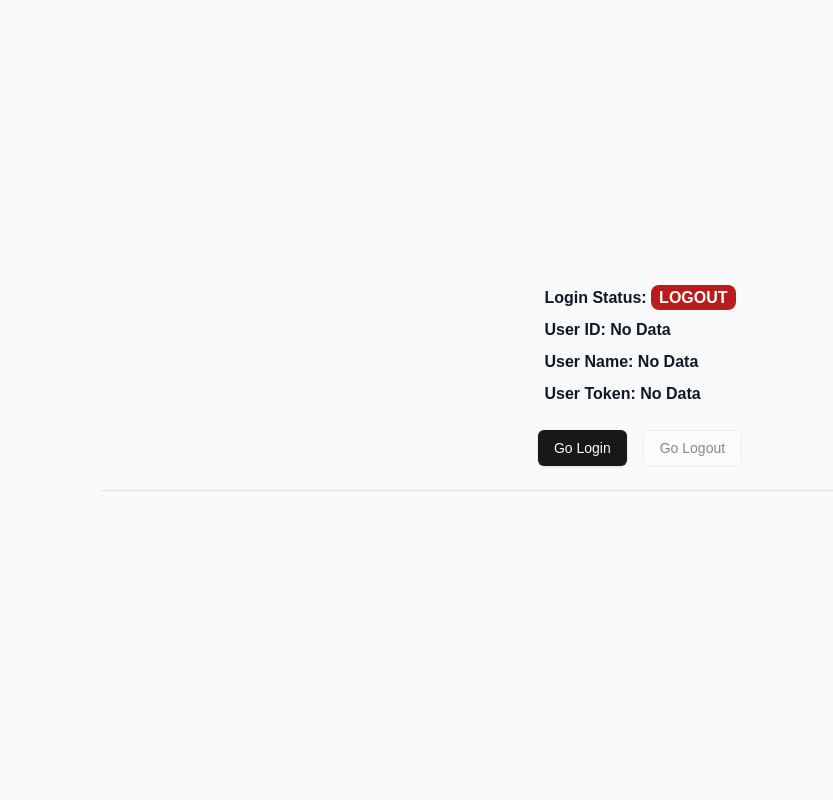
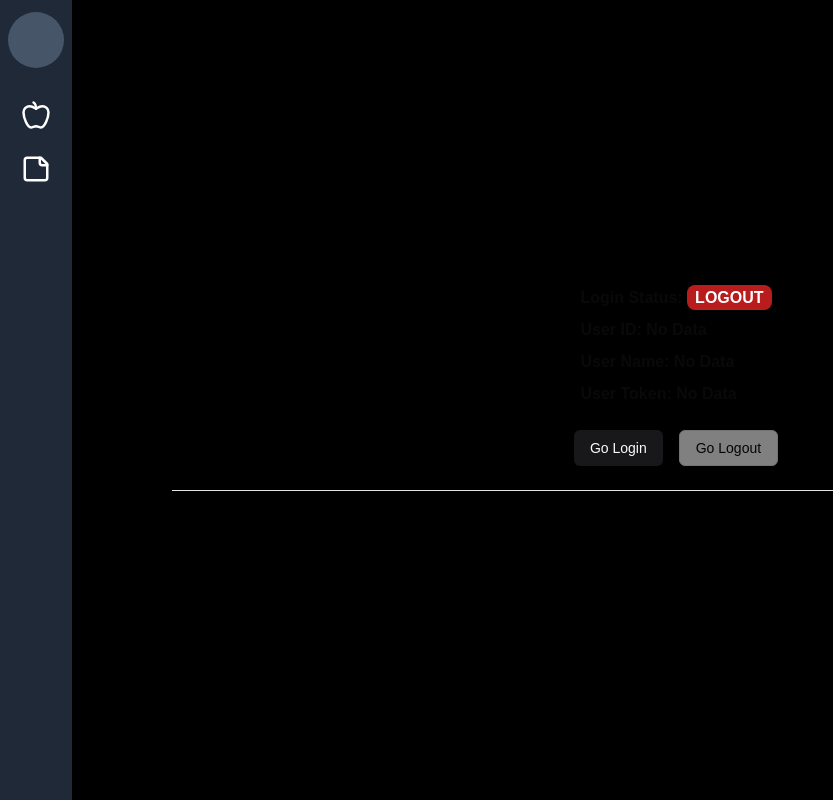
Before and after one commit to itsjh1242/itsjh-dev-site, a React (Vite) app: page /example in a window 1280 px wide. Shown: the whole page, without its empty margins (0-833 px from the left). Built offline with nearby package versions, Linux system fonts and the light colour scheme.

Commit message:
feat: side-nav

```diff
--- a/src/components/layout/root.tsx
+++ b/src/components/layout/root.tsx
@@ -1,8 +1,10 @@
 import { Outlet } from "react-router-dom";
+import { SideNav } from "./side-nav";
 
 export const RootLayout: React.FC = () => {
   return (
-    <main className="flex flex-col w-full min-h-screen bg-gray-50 text-gray-900">
+    <main className="flex min-h-screen w-full bg-black">
+      <SideNav />
       <div className="flex-1">
         <Outlet />
       </div>
--- /dev/null
+++ b/src/components/layout/side-nav.tsx
@@ -0,0 +1,53 @@
+import { cn } from "@/lib/utils";
+import { AppleIcon, LucideIcon, StickyNoteIcon } from "lucide-react";
+import { useState } from "react";
+
+export const SideNav: React.FC = () => {
+  return (
+    <div className="flex w-[72px] flex-col items-center justify-between bg-gray-800 p-3">
+      {/* top */}
+      <div className="space-y-8">
+        {/* profile image */}
+        <div className="h-14 w-14 rounded-full bg-slate-600"></div>
+        {/* tabs */}
+        <div className="space-y-6">
+          {/* home */}
+          <TabWrapper Icon={AppleIcon} description="홈" />
+          {/* notes */}
+          <TabWrapper Icon={StickyNoteIcon} description="노트" />
+        </div>
+      </div>
+      {/* bottom */}
+    </div>
+  );
+};
+
+interface TabWrapperProps {
+  className?: string;
+  Icon: LucideIcon;
+  description?: string;
+}
+const TabWrapper: React.FC<TabWrapperProps> = ({
+  className,
+  Icon,
+  description,
+}) => {
+  const [hovered, setHovered] = useState(false);
+  return (
+    <div
+      className={cn(
+        `relative flex w-full cursor-pointer items-center justify-center text-white`,
+        className,
+      )}
+      onMouseEnter={() => setHovered(true)}
+      onMouseLeave={() => setHovered(false)}
+    >
+      <Icon fill={hovered ? "#fff" : "none"} size={30} />
+      {hovered && (
+        <p className="absolute left-14 top-1/2 -translate-y-1/2 whitespace-nowrap rounded-md bg-white bg-opacity-40 px-4 py-1 text-sm text-white">
+          {description}
+        </p>
+      )}
+    </div>
+  );
+};
```
